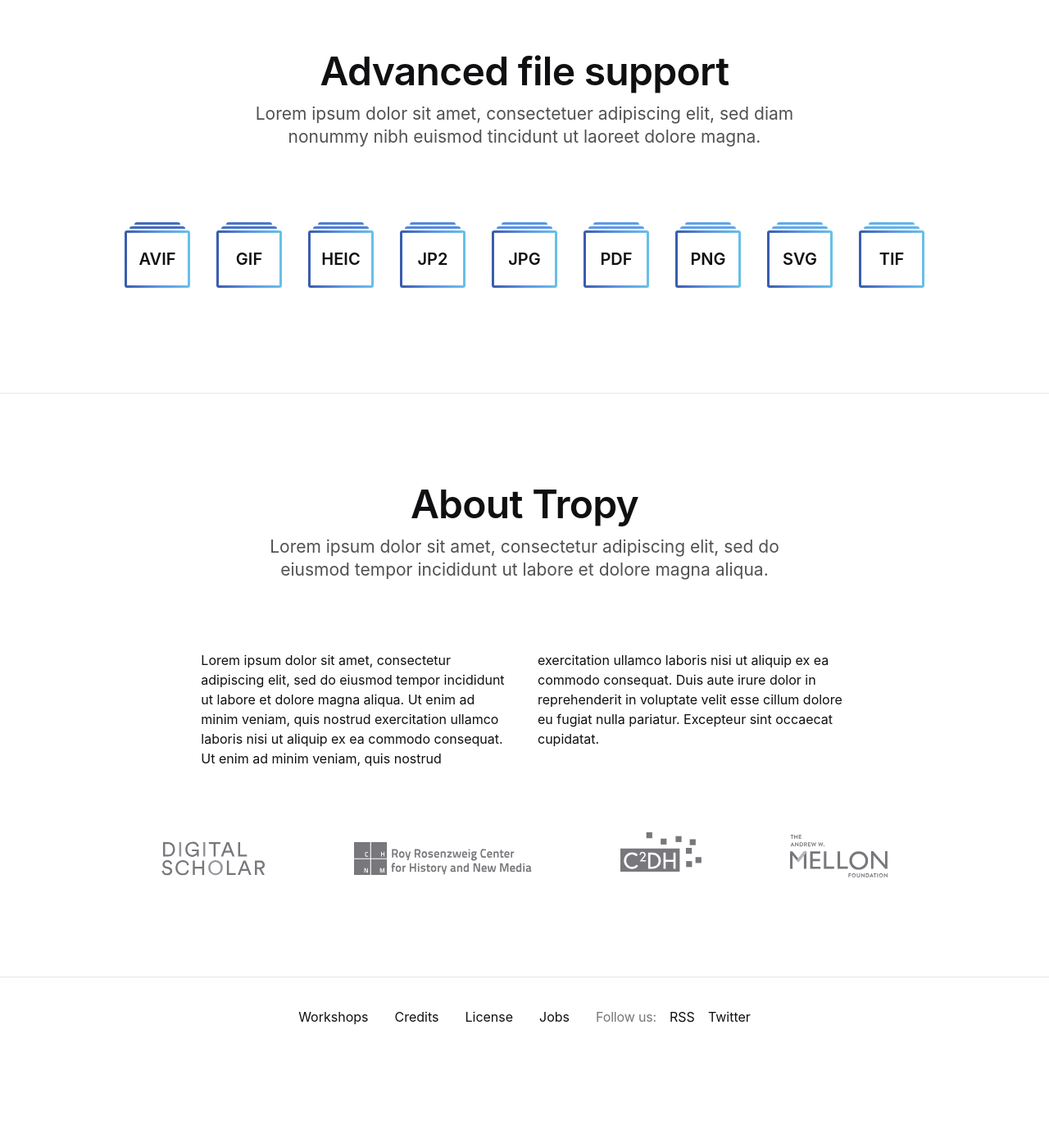
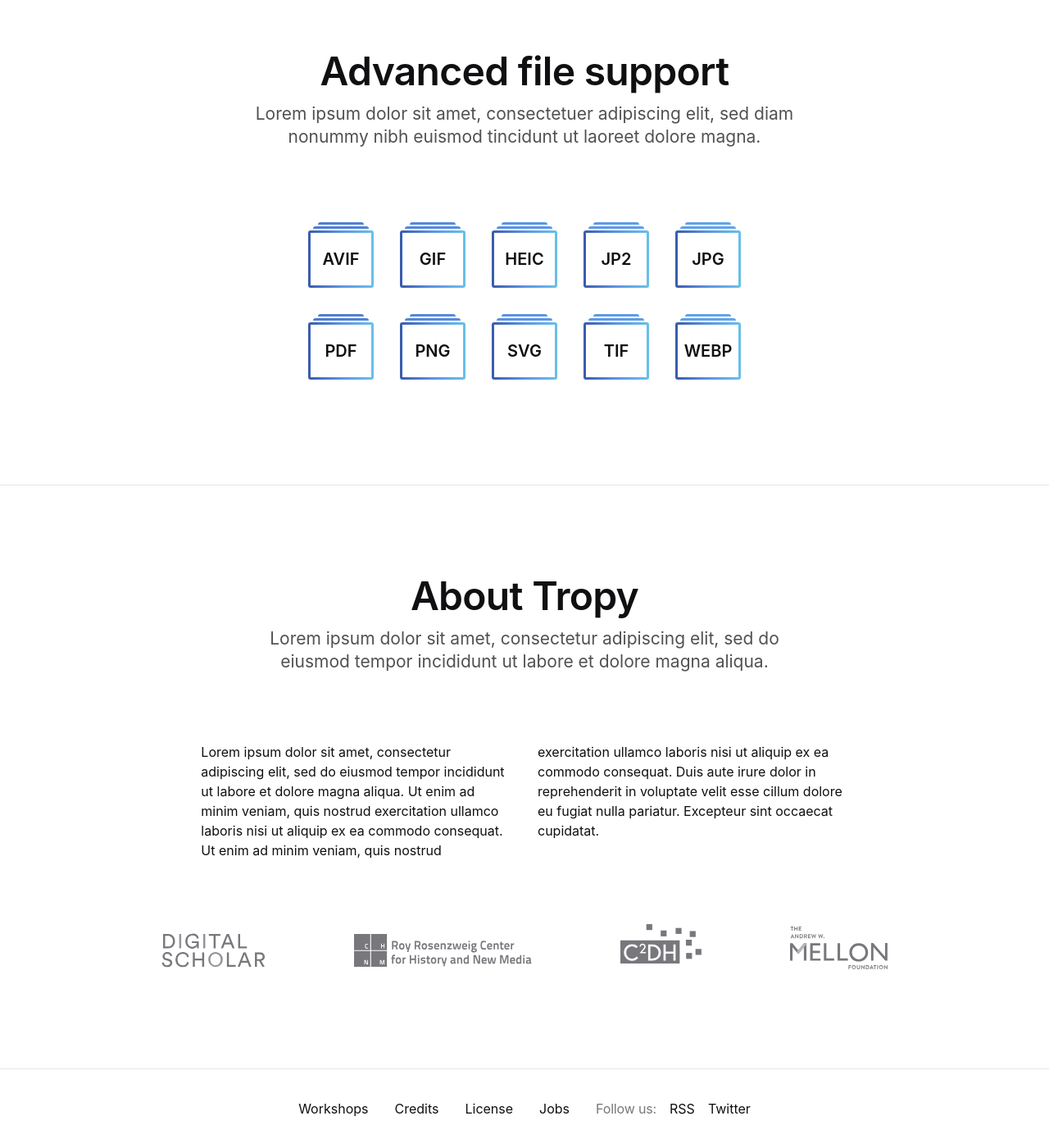
Before and after one commit to tropy/tropy.github.io, a Jekyll site: the page built from index.html, in a window 1280 px wide and 1400 px high, scrolled down 5975 px. Shown: the whole window at 82% size. Built offline with Jekyll 4.4.1, drawn with Linux system fonts in a browser that asks for light colours; before the commit the page ends 7263 px from its top, so only the background shows below that.

Commit message:
Add WEBP file format.

```diff
--- a/assets/stylesheets/home/_file-support.scss
+++ b/assets/stylesheets/home/_file-support.scss
@@ -54,13 +54,13 @@
     @media (min-width: $sm) {
       display: flex;
       flex-wrap: wrap;
-      justify-content: flex-start;
+      justify-content: center;
       grid-gap: 0; // Reset
       width: 5 * ($file-support-icon-size + $space-xl);
       margin-top: ($section-padding-y * 3 / 4) - 6px;
     }
 
-    @media (min-width: $lg + 10px) {
+    @media (min-width: $lg + 144px) {
       justify-content: center;
       width: auto;
     }
--- a/index.html
+++ b/index.html
@@ -151,6 +151,7 @@
       <li>PNG</li>
       <li>SVG</li>
       <li>TIF</li>
+      <li>WEBP</li>
     </ul>
   </div>
 </section>
```
